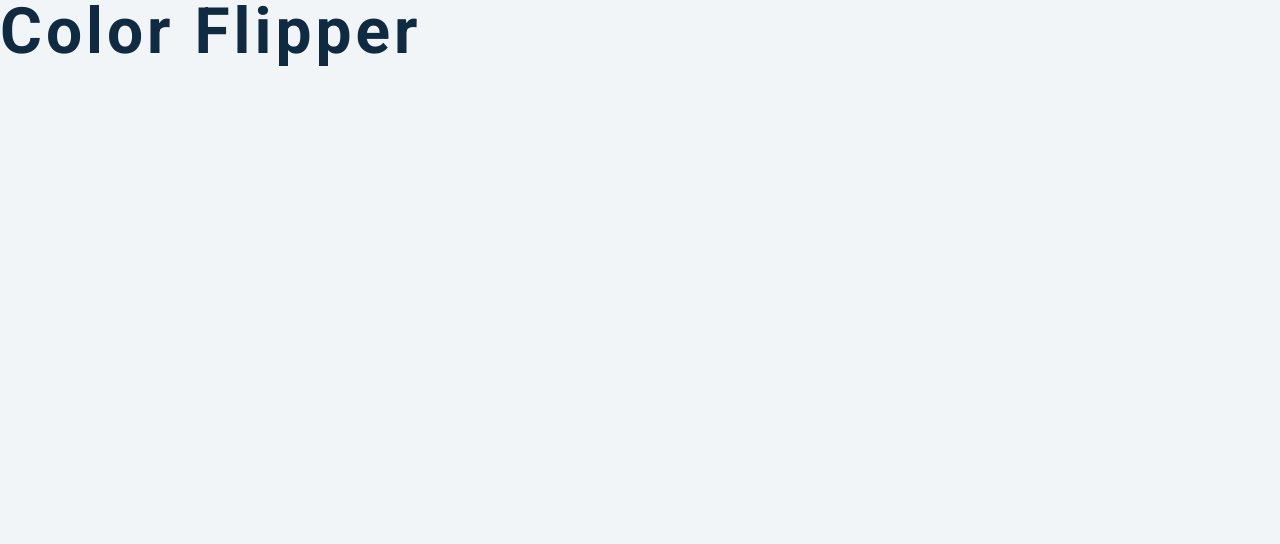
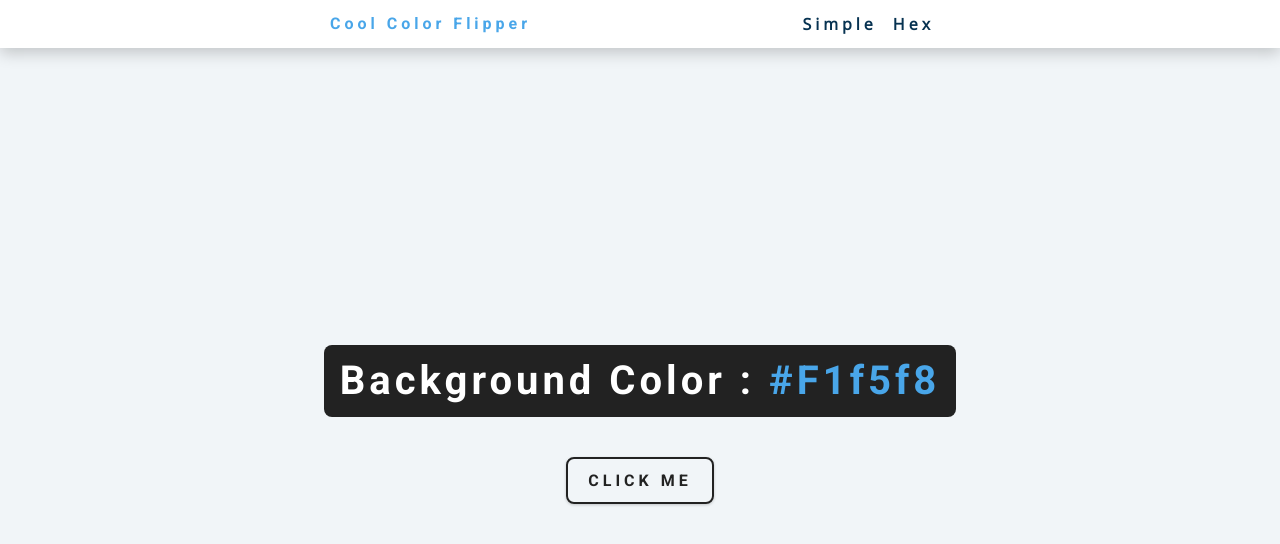
Before and after one commit to JubairRafi/color-flipper-js, a plain HTML site: page index.html in a window 1280 px wide. Drawn offline with nearby package versions, Linux system fonts and the light colour scheme.

Commit message:
basic color flip added

```diff
--- a/app.js
+++ b/app.js
@@ -1 +1,17 @@
+//jshint esversion:6
 const colors = ["green", "red", "rgba(133,122,200)", "#f15025"];
+
+const btn = document.getElementById("btn");
+const color = document.querySelector(".color");
+
+
+btn.addEventListener('click', function(){
+  //getting random number between 0-3
+  const randomNumber = getRandomNumber();
+  document.body.style.backgroundColor = colors[randomNumber];
+  color.textContent = colors[randomNumber];
+});
+
+function getRandomNumber(){
+  return Math.floor(Math.random()*colors.length);
+}
--- a/index.html
+++ b/index.html
@@ -8,7 +8,26 @@
     <link rel="stylesheet" href="styles.css" />
   </head>
   <body>
-    <h1>color flipper</h1>
+    <nav>
+      <div class="nav-center">
+        <h4>Cool color flipper</h4>
+        <ul class="nav-links">
+          <li>
+            <a href="index.html">simple</a>
+          </li>
+          <li>
+            <a href="hex.html">Hex</a>
+          </li>
+        </ul>
+      </div>
+    </nav>
+
+    <main>
+      <div class="container">
+        <h2>background color : <span class="color">#f1f5f8</span></h2>
+        <button class="btn btn-hero" id="btn">click me</button>
+      </div>
+    </main>
     <!-- javascript -->
     <script src="app.js"></script>
   </body>
```
